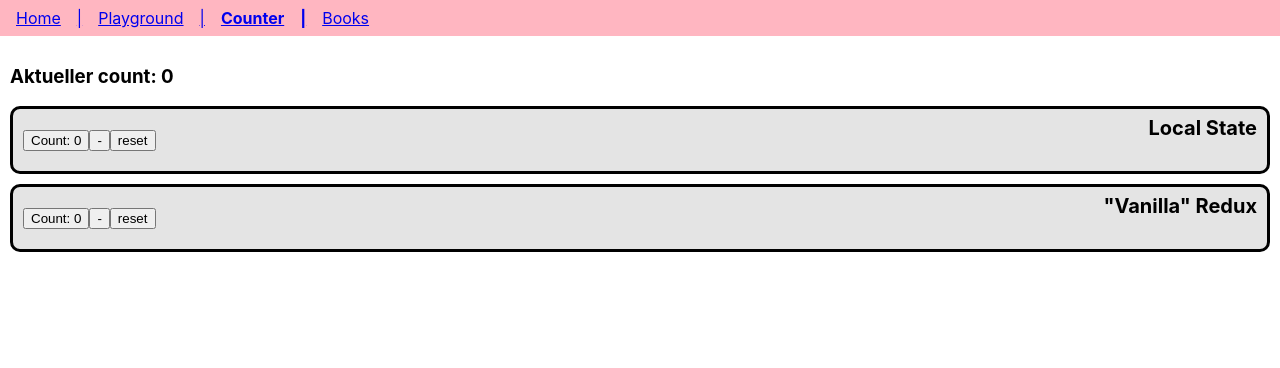
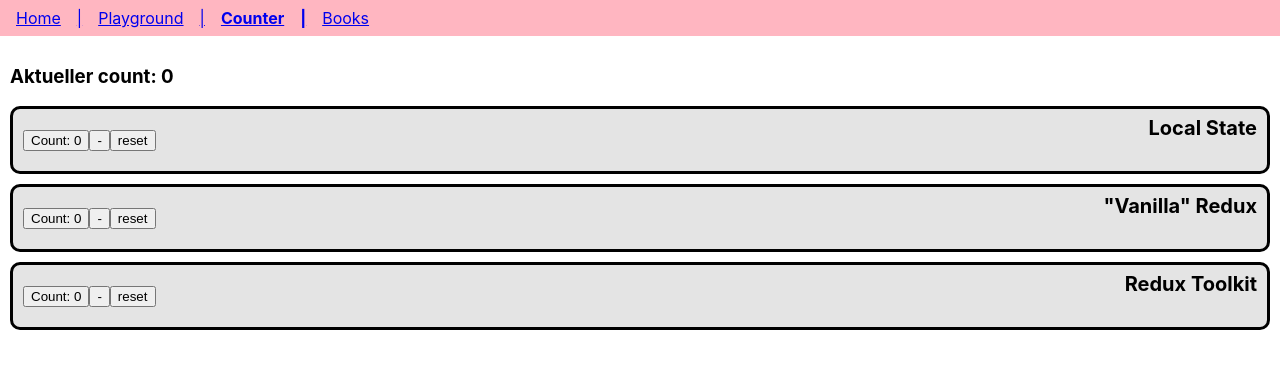
Before and after one commit to andrekovac/react-workshop-20220126, a React (Create React App) app: page /counter in a window 1280 px wide. Shown: the top 368 px of the page. Built offline with nearby package versions, Linux system fonts and the light colour scheme.

Commit message:
redux-toolkit

```diff
--- a/src/App.tsx
+++ b/src/App.tsx
@@ -9,7 +9,7 @@ import { StoreT } from "./store";
 import CounterScreen from "./screens/CounterScreen";
 
 const App: FC = () => {
-  const count = useSelector<StoreT>((state) => state.count);
+  const count = useSelector<StoreT>((state) => state.countReduxToolkit);
 
   return (
     <>
--- /dev/null
+++ b/src/components/counter/CounterWithReduxToolkit.tsx
@@ -0,0 +1,36 @@
+import { Dispatch } from "@reduxjs/toolkit";
+import React from "react";
+import { useDispatch, useSelector } from "react-redux";
+import { StoreT } from "../../store";
+import { increment, decrement, CounterAction } from "../../store/slices/count";
+
+const CounterWithReduxToolkit: React.VFC = () => {
+  // dispatch
+  const dispatch = useDispatch<Dispatch<CounterAction>>();
+
+  const handleIncrement = () => {
+    // Redux step 4: Dispatcher
+    dispatch(
+      // Redux step 3: Action
+      increment()
+    );
+  };
+
+  const handleDecrement = () => {
+    dispatch(decrement());
+  };
+
+  // selector
+  const count = useSelector<StoreT, number>((state) => state.countReduxToolkit);
+
+  return (
+    <>
+      {/* Redux step 1: Component */}
+      <button onClick={handleIncrement}>Count: {count}</button>
+      <button onClick={handleDecrement}>-</button>
+      <button>reset</button>
+    </>
+  );
+};
+
+export default CounterWithReduxToolkit;
--- a/src/screens/CounterScreen.tsx
+++ b/src/screens/CounterScreen.tsx
@@ -1,6 +1,7 @@
 import React from "react";
 import Counter from "../components/counter/Counter";
 import CounterWithRedux from "../components/counter/CounterWithRedux";
+import CounterWithReduxToolkit from "../components/counter/CounterWithReduxToolkit";
 import Wrapper from "../components/counter/Wrapper";
 
 const CounterScreen: React.FC = () => {
@@ -12,6 +13,9 @@ const CounterScreen: React.FC = () => {
       <Wrapper title='"Vanilla" Redux'>
         <CounterWithRedux />
       </Wrapper>
+      <Wrapper title="Redux Toolkit">
+        <CounterWithReduxToolkit />
+      </Wrapper>
     </>
   );
 };
--- a/src/store/index.tsx
+++ b/src/store/index.tsx
@@ -1,10 +1,12 @@
 import { configureStore, combineReducers } from "@reduxjs/toolkit";
 
-import count from "./reducers/count";
+import countReducerVanillaRedux from "./reducers/count";
+import countSlice from "./slices/count";
 
 export const rootReducer = combineReducers({
   books: (state = [], _action) => state,
-  count,
+  count: countReducerVanillaRedux,
+  countReduxToolkit: countSlice,
 });
 
 export type StoreT = NonNullable<Parameters<typeof rootReducer>[0]>;
--- /dev/null
+++ b/src/store/slices/count.ts
@@ -0,0 +1,20 @@
+import { Action, createSlice } from "@reduxjs/toolkit";
+
+const initialState = 0;
+
+const counterSlice = createSlice({
+  name: "countReduxToolkit",
+  initialState,
+  reducers: {
+    increment: (state) => state + 1,
+    decrement: (state) => state - 1,
+  },
+});
+
+export const { increment, decrement } = counterSlice.actions;
+
+export type CounterAction = Action<
+  typeof increment.type | typeof decrement.type
+>;
+
+export default counterSlice.reducer;
```
